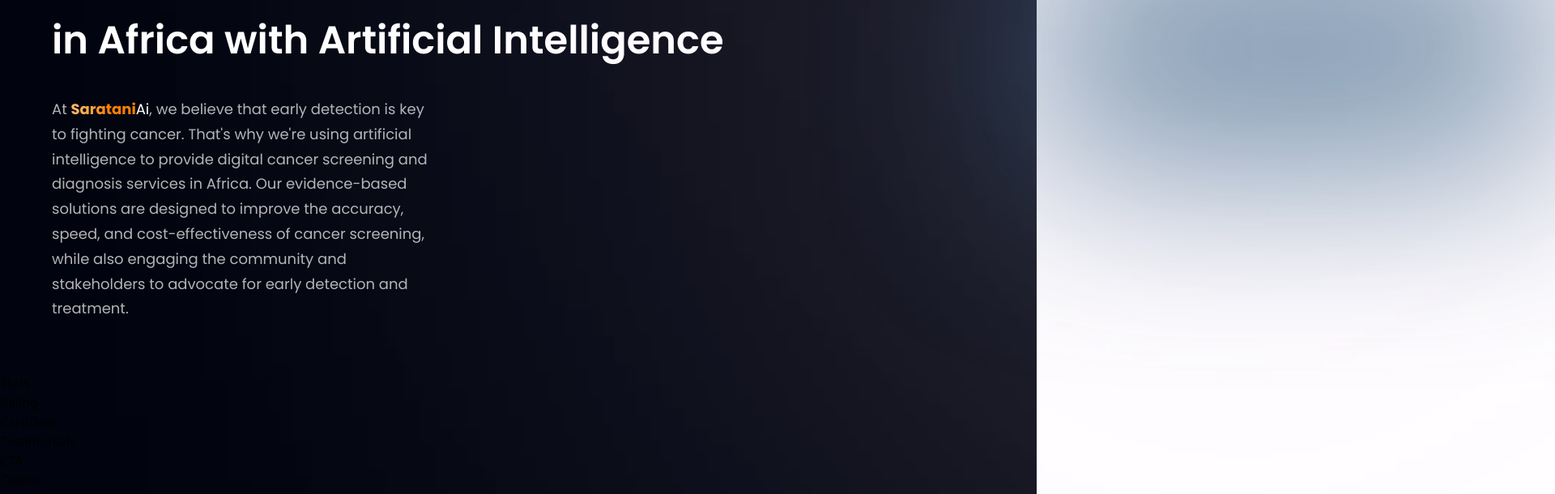
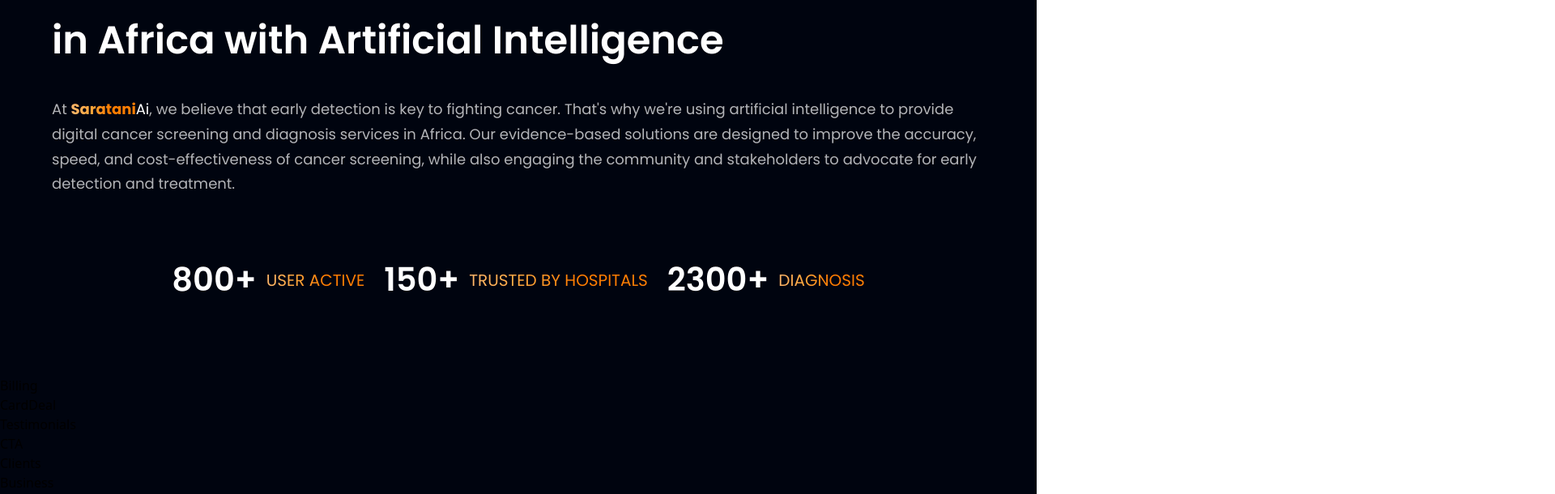
Before and after one commit to pbijampola/sarataniai, a React (Vite) app: page / in a window 1280 px wide. Shown: the part 420-1030 px from the top of the page at 81% size, 1920 px wide, since content can reach past the window. Built offline with nearby package versions, Linux system fonts and the light colour scheme.

Commit message:
Hero section done

```diff
--- a/src/components/Hero.jsx
+++ b/src/components/Hero.jsx
@@ -28,16 +28,16 @@
         <h1 className='flex-1 font-poppins font-semibold ss:text-[48px] text-[32px] text-white ss:leading-[100px] leading-[75px] w-full'>
         in Africa with Artificial Intelligence
         </h1>
-        <p className={`${Styles.paragraph} max-w-[470px] mt-5`}>
+        <p className={`${Styles.paragraph} mt-5`}>
         At <span className='text-gradient font-poppins font-bold'>Saratani</span><span className='text-white'>Ai</span>, we believe that early detection is key to fighting cancer. That's why we're using artificial intelligence to provide digital cancer screening and diagnosis services in Africa. Our evidence-based solutions are designed to improve the accuracy, speed, and cost-effectiveness of cancer screening, while also engaging the community and stakeholders to advocate for early detection and treatment.
         </p>
       </div>
-      <div>
-        {/* <img src={robot} alt="" className='w-[100%] h-[100%] relative z-[5]'/> */}
+      {/* <div className={`flex-1 flex ${Styles.flexCenter} md:my-0 my-10 relative`}>
+        <img src={robot} alt="" className='w-[100%] h-[100%] relative z-[5]'/>
         <div className='absolute z-[0] w-[40%] h-[35%] top-0 pink__gradient'></div>
         <div className='absolute z-[1] w-[80%] h-[80%] bottom-40px white__gradient'></div>
         <div className='absolute z-[0] w-[50%] h-[55%] right-20px bottom-20px blue__gradient'></div>
-      </div>
+      </div> */}
       <div className={`ss:hidden ${Styles.flexCenter} mt-3`}>
         <GetStarted/>
       </div>
--- a/src/components/Stats.jsx
+++ b/src/components/Stats.jsx
@@ -1,9 +1,18 @@
 import React from 'react'
+import {stats} from '../constants'
+import styles from '../style'
 
-function Stats() {
-  return (
-    <div>Stats</div>
+const Stats = () =>
+ (
+    <div className={`${styles.flexCenter} flex-row flex-wrap sm:mb-20 mb-6`}>
+      {stats.map((stats) => (
+        <div key={stats.id} className={`flex justify-start items-center flex-row m-3`}>
+          <h4 className='font-poppins font-semibold xs:text-[40px] text-[30px] xs:leading-[53px] leading-[43px] text-white'>{stats.value}</h4>
+          <p className='font-poppins font-normal xs:text-[20px] text-[15px] xs:leading-[26px] leading-[21px] text-gradient uppercase ml-3'>{stats.title}</p>
+        </div>
+      ))}
+    </div>
   )
-}
+
 
 export default Stats
--- a/src/constants/index.js
+++ b/src/constants/index.js
@@ -78,17 +78,17 @@
   {
     id: "stats-1",
     title: "User Active",
-    value: "3800+",
+    value: "800+",
   },
   {
     id: "stats-2",
-    title: "Trusted by Company",
-    value: "230+",
+    title: "Trusted by Hospitals",
+    value: "150+",
   },
   {
     id: "stats-3",
-    title: "Transaction",
-    value: "$230M+",
+    title: "Diagnosis",
+    value: "2300+",
   },
 ];
 
```
